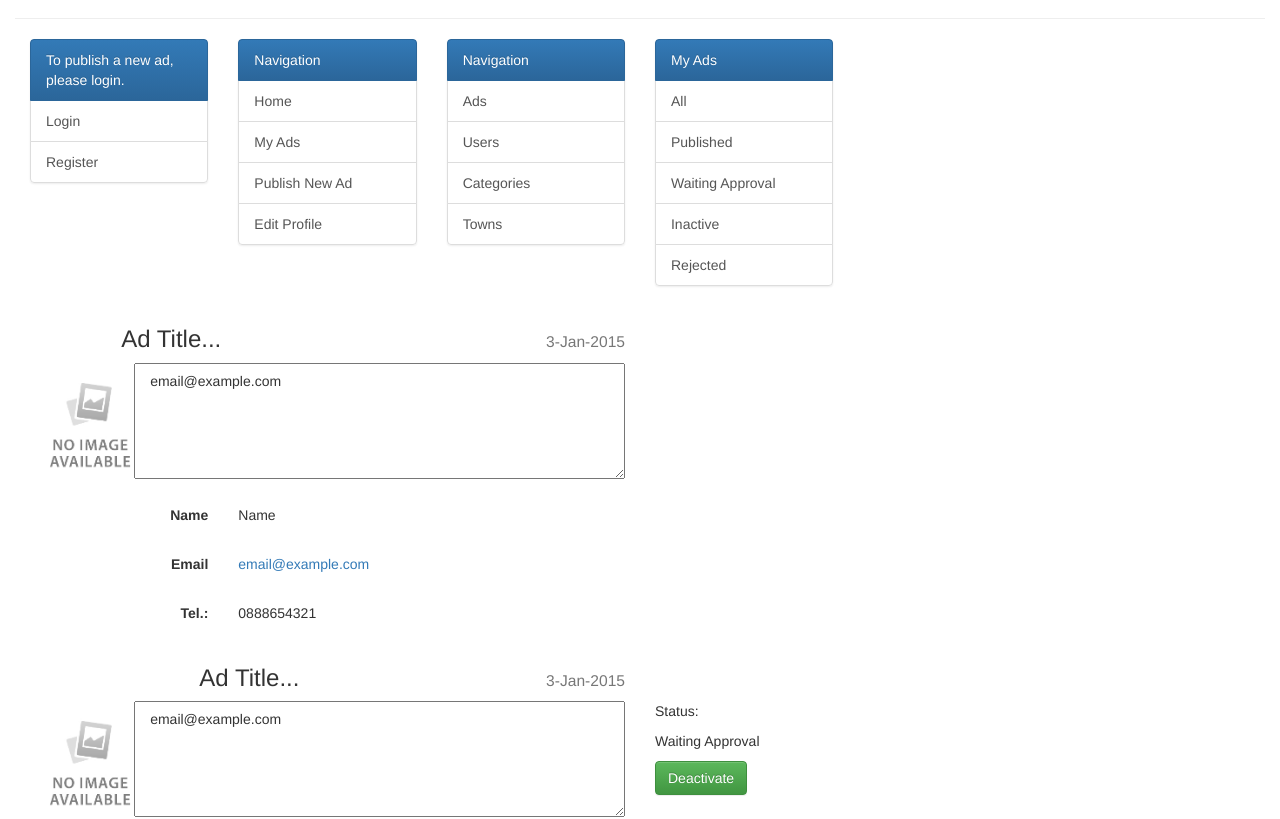
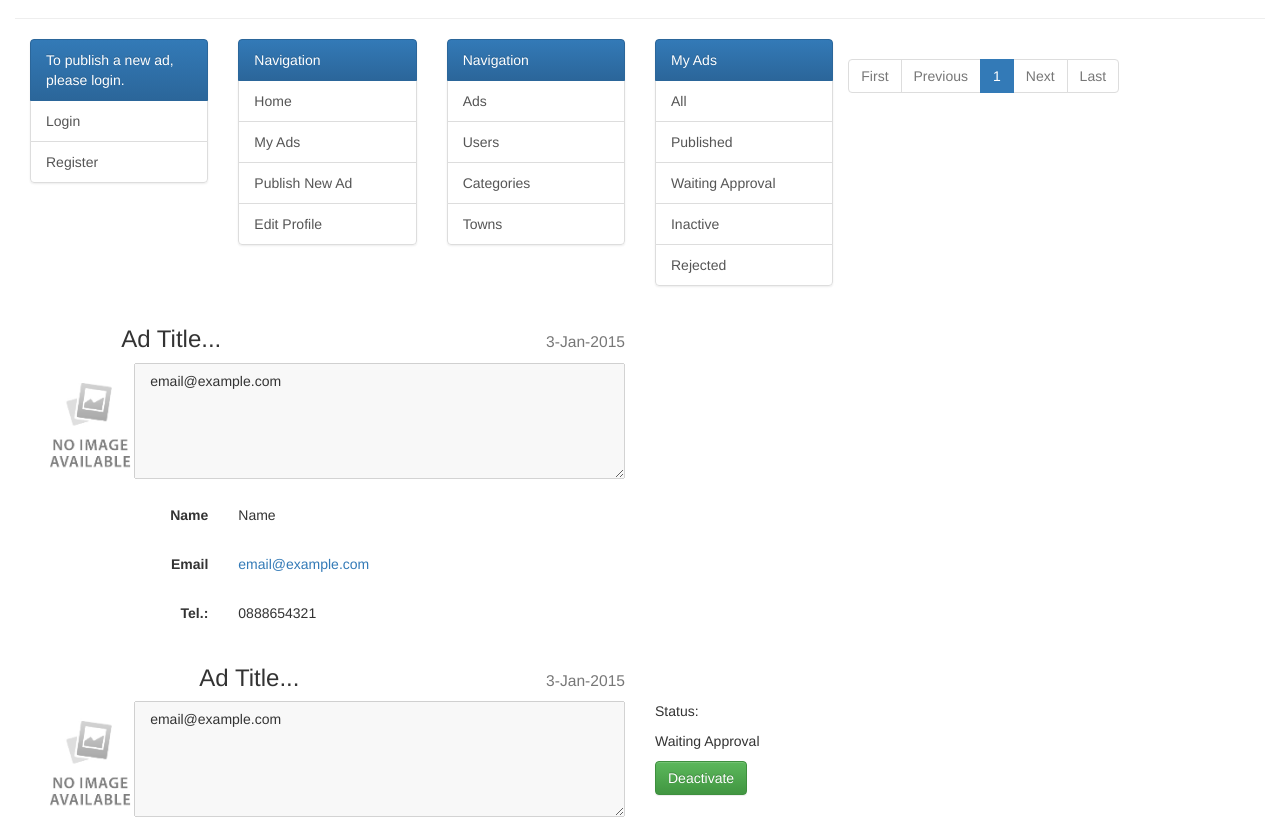
Before and after one commit to stuckata/ads-project, a website: page app/bootstrap-themed-home-page.html in a window 1280 px wide. Shown: the part 140-959 px from the top of the page. Drawn offline with Linux system fonts and the light colour scheme.

Commit message:
pagination added

```diff
--- a/app/bootstrap-themed-home-page.html
+++ b/app/bootstrap-themed-home-page.html
@@ -47,6 +47,7 @@
 
             <div class="row-fluid">
 
+                <!-- Left Sidebar Start -->
                 <div class="span3">
 
                     <!-- Aside Login/Register -->
@@ -94,6 +95,7 @@
 
                 </div><!-- Left Sidebar End -->
 
+                <!-- Body Start -->
                 <div class="span6">
 
                     <!-- Ad Section -->
@@ -112,7 +114,7 @@
                                     <img src="images/No_image_available.jpg">
                                 </div>
                                 <div class="col-md-10">
-                                    <textarea rows="5" class="form-control-static col-md-12">email@example.com</textarea>
+                                    <textarea rows="5" class="form-control-static col-md-12" disabled>email@example.com</textarea>
                                 </div>
                             </div>
                             <div class="form-group">
@@ -154,7 +156,7 @@
                                         <img src="images/No_image_available.jpg">
                                     </div>
                                     <div class="col-md-10">
-                                        <textarea rows="5" class="form-control-static col-md-12">email@example.com</textarea>
+                                        <textarea rows="5" class="form-control-static col-md-12" disabled>email@example.com</textarea>
                                     </div>
                                 </div>
                                 <div class="form-group">
@@ -218,8 +220,20 @@
                         </form>
                     </section>
 
+                    <!-- Pagination -->
+                    <nav>
+                        <ul class="pagination">
+                            <li class="disabled"><a href="#" aria-label="Previous"><span aria-hidden="true">First</span></a></li>
+                            <li class="disabled"><a href="#" aria-label="Previous"><span aria-hidden="true">Previous</span></a></li>
+                            <li class="active"><a href="#">1 <span class="sr-only">(current)</span></a></li>
+                            <li class="disabled"><a href="#" aria-label="Previous"><span aria-hidden="true">Next</span></a></li>
+                            <li class="disabled"><a href="#" aria-label="Previous"><span aria-hidden="true">Last</span></a></li>
+                        </ul>
+                    </nav>
+
                 </div><!-- Body End -->
 
+                <!-- Right Sidebar Start -->
                 <div class="span3">
 
                     <!-- Aside Categories -->
```
